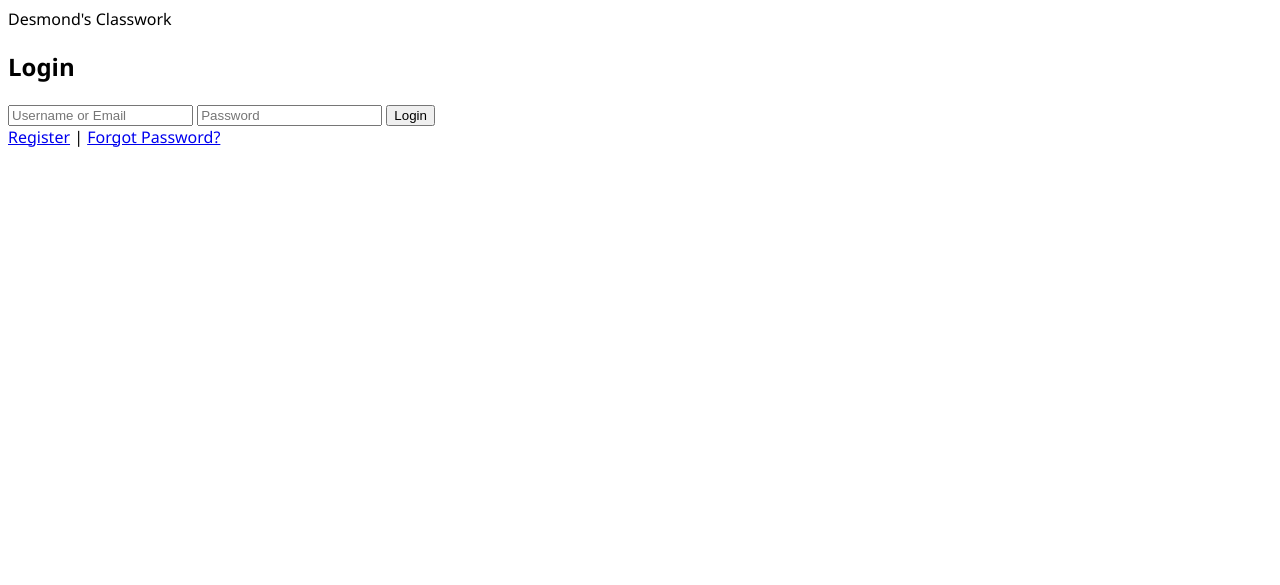
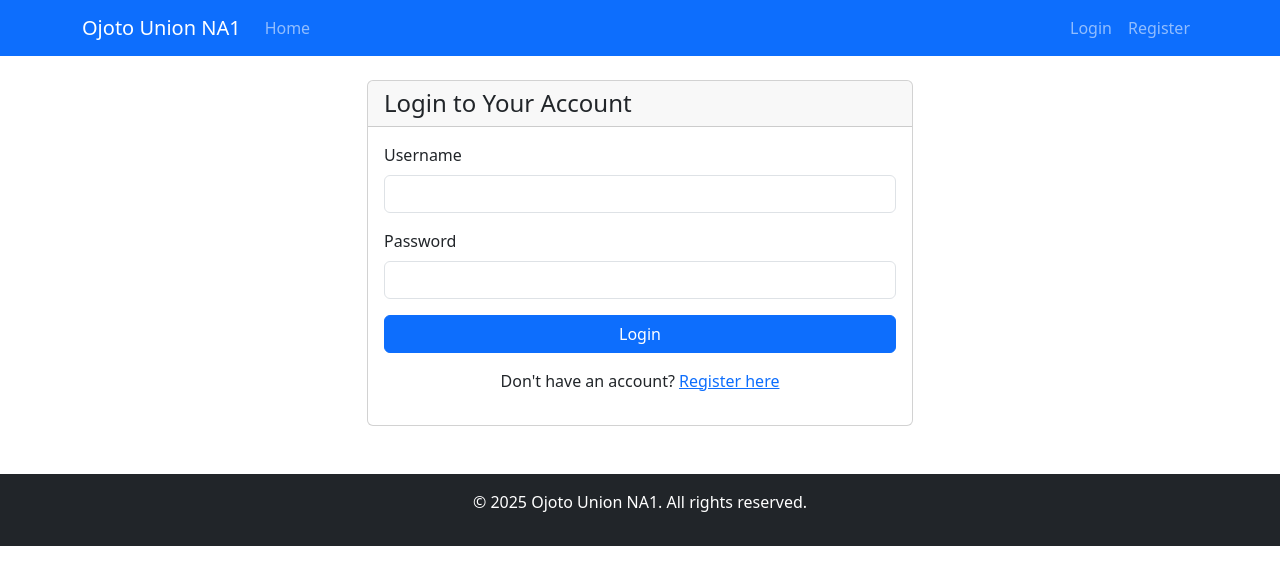
Before and after one commit to ndudesy01/dflaskwork, a Flask app: template templates/login.html in a window 1280 px wide. Shown: the top 585 px of the page. Run offline with Flask 3, Linux system fonts and the light colour scheme; the template is opened without the code that fills it, so the values that code supplies are empty.

Commit message:
Update login.html

```diff
--- a/templates/login.html
+++ b/templates/login.html
@@ -1,28 +1,31 @@
-<!DOCTYPE html>
-<html lang="en">
-<head>
-  <meta charset="UTF-8">
-  <title>Login - Desmond's Classwork</title>
-  <link rel="stylesheet" href="{{ url_for('static', filename='style.css') }}">
-</head>
-<body>
-  <div class="site-header">Desmond's Classwork</div>
-  <div class="login-container">
-    <h2>Login</h2>
-    {% with messages = get_flashed_messages() %}
-      {% if messages %}
-        <p class="error">{{ messages[0] }}</p>
-      {% endif %}
-    {% endwith %}
-    <form method="POST">
-      <input type="text" name="login" placeholder="Username or Email" required>
-      <input type="password" name="password" placeholder="Password" required>
-      <button type="submit">Login</button>
-    </form>
-    <div class="bottom-links">
-      <a href="{{ url_for('register') }}">Register</a> |
-      <a href="#">Forgot Password?</a>
+{% extends "base.html" %}
+
+{% block title %}Login - Ojoto Union NA1{% endblock %}
+
+{% block content %}
+<div class="row justify-content-center">
+    <div class="col-md-6">
+        <div class="card">
+            <div class="card-header">
+                <h4 class="card-title mb-0">Login to Your Account</h4>
+            </div>
+            <div class="card-body">
+                <form method="POST">
+                    <div class="mb-3">
+                        <label for="username" class="form-label">Username</label>
+                        <input type="text" class="form-control" id="username" name="username" required>
+                    </div>
+                    <div class="mb-3">
+                        <label for="password" class="form-label">Password</label>
+                        <input type="password" class="form-control" id="password" name="password" required>
+                    </div>
+                    <button type="submit" class="btn btn-primary w-100">Login</button>
+                </form>
+                <div class="text-center mt-3">
+                    <p>Don't have an account? <a href="{{ url_for('register') }}">Register here</a></p>
+                </div>
+            </div>
+        </div>
     </div>
-  </div>
-</body>
-</html>
+</div>
+{% endblock %}
```
